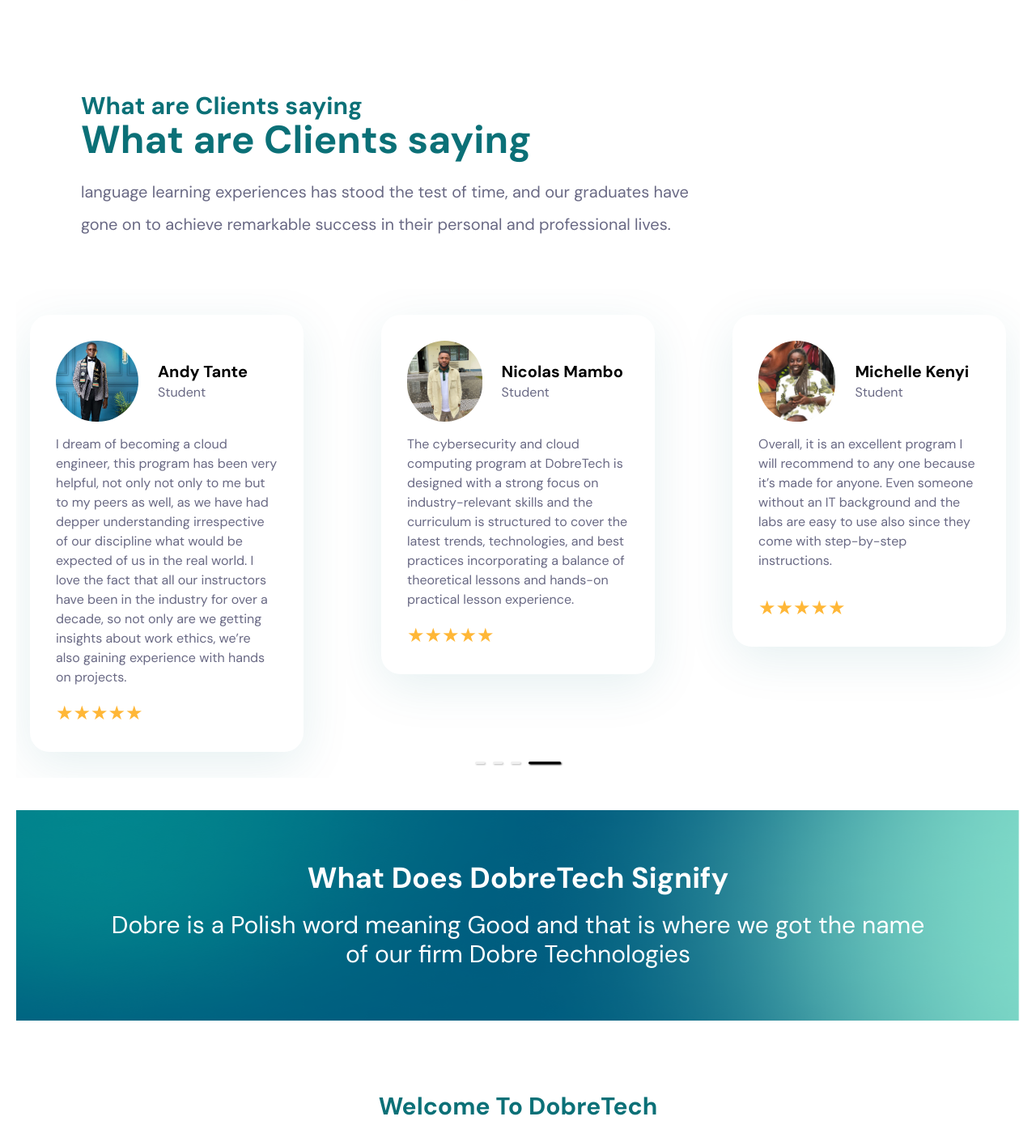
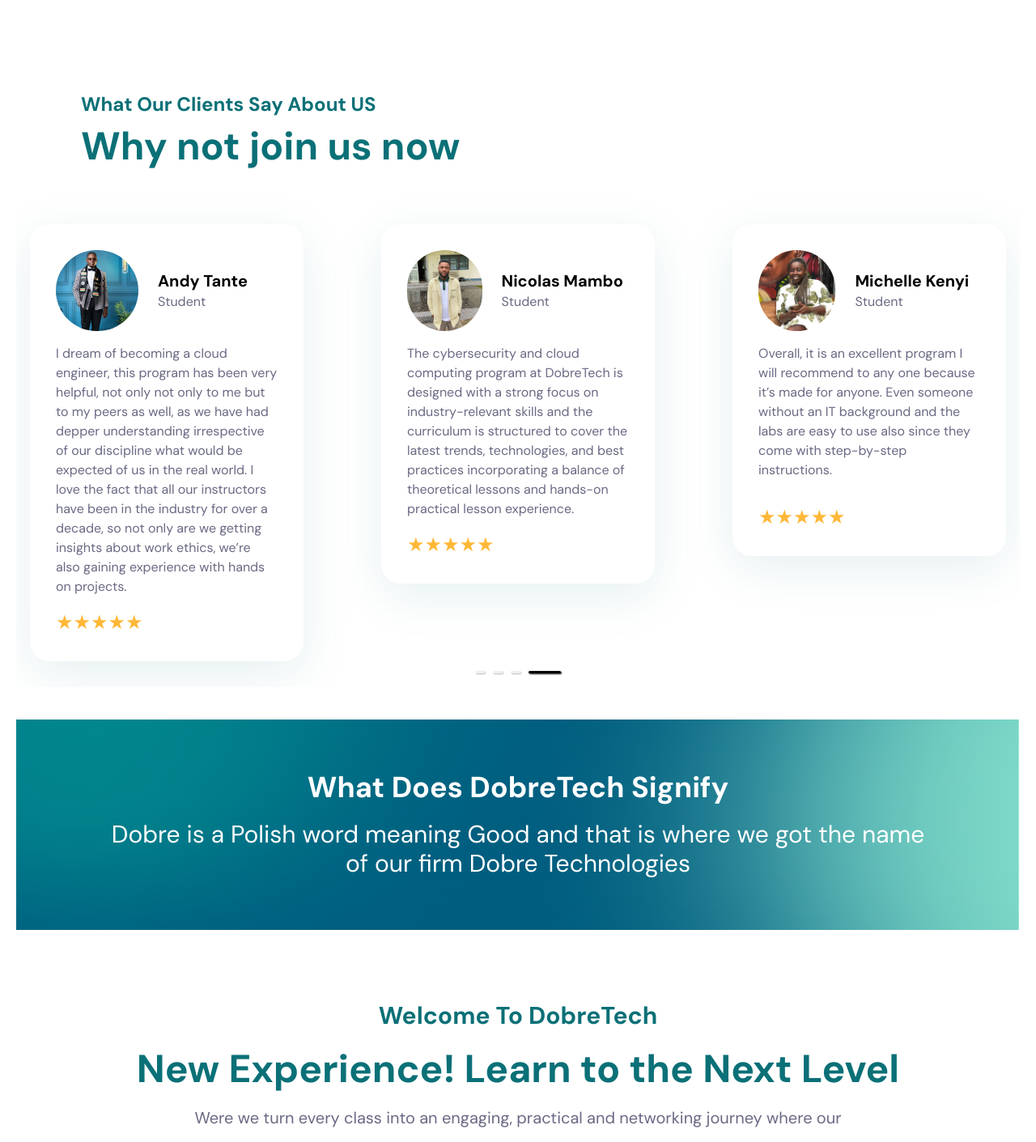
Before and after one commit to pyprince/dobretech, a React (Create React App) app: page /aboutus in a window 1280 px wide. Shown: the part 1501-2912 px from the top of the page at 81% size. Built offline with nearby package versions, Linux system fonts and the light colour scheme.

Commit message:
aboutus fix

```diff
--- a/src/pages/AboutUs.js
+++ b/src/pages/AboutUs.js
@@ -51,9 +51,8 @@ const AboutUs = () => {
                 </div>
             </div>
             <div className="sm:px-20 mt-5 sm:mt-16">
-                <h4 className="text-primary text-3xl font-semibold">What are Clients saying</h4>
-                <h3 className="text-primary text-5xl font-semibold">What are Clients saying</h3>
-                <p className="text-secondary text-xl py-5 max-w-[800px] leading-10">language learning experiences has stood the test of time, and our graduates have gone on to achieve remarkable success in their personal and professional lives.</p>
+                <h4 className="text-primary text-2xl font-semibold">What Our Clients Say About US</h4>
+                <h3 className="text-primary text-5xl font-semibold mt-3">Why not join us now</h3>
             </div>
             <ReviewCarousel />
             <div className="dobre-signify text-center text-white px-5 py-16">
@@ -71,7 +70,7 @@ const AboutUs = () => {
             </div>
             <div className="text-center mt-6 sm:mt-20 max-w-[1200px] mx-auto">
                 <h5 className="text-primary text-2xl sm:text-3xl font-semibold py-2">Welcome To DobreTech</h5>
-                <h4 className="text-primary text-3xl sm:text-5xl font-semibold py-4">New Experience Learn to the Next Level  Your Career</h4>
+                <h4 className="text-primary text-3xl sm:text-5xl font-semibold py-4">New Experience! Learn to the Next Level</h4>
                 <p className="text-secondary text-xl leading-10 max-w-[800px] mx-auto">
                     Were we turn every class into an engaging, practical and networking journey
                     where our students learn theory, indepth concepts and perform hands-on practice in real-world scenarios.
```
